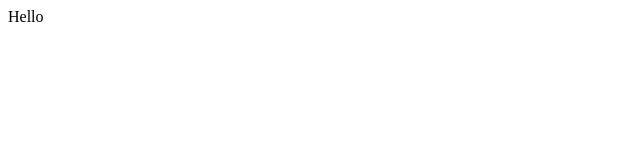
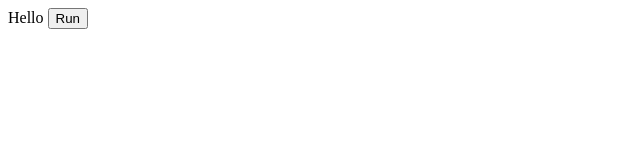
Before and after one commit to PiotrStrzalka/first_repo, a plain HTML site: page index.html in a window 1280 px wide. Shown: the whole page, without its empty margins (0-640 px from the left). Drawn offline with Linux system fonts and the light colour scheme.

Commit message:
Add button and more description to readme

```diff
--- a/index.html
+++ b/index.html
@@ -1,3 +1,4 @@
 <html>
     Hello
+    <button>Run </button>
 </html>
```
Also changed, not shown: 1 other file.
